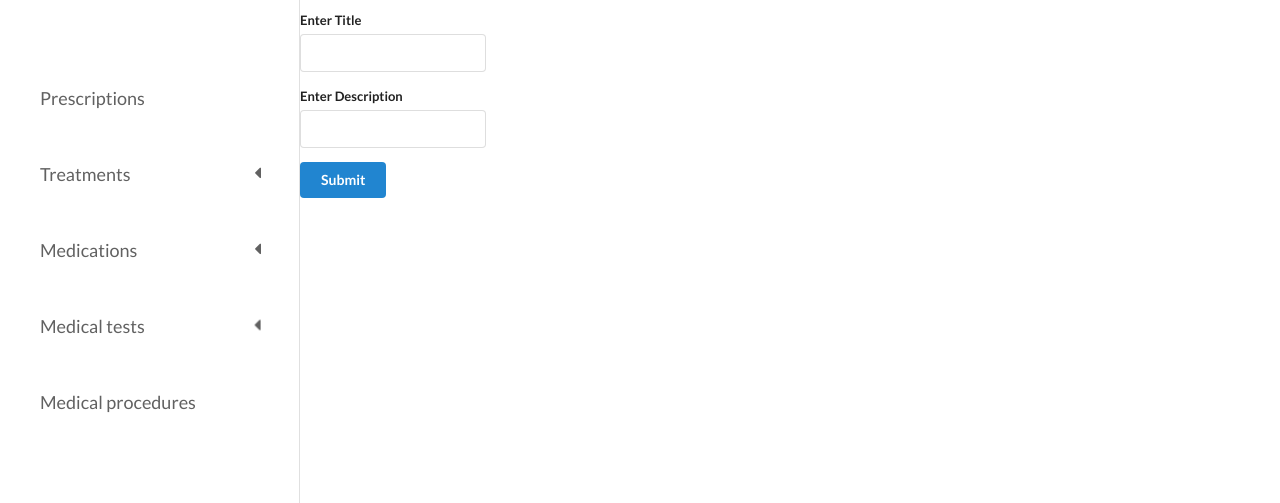
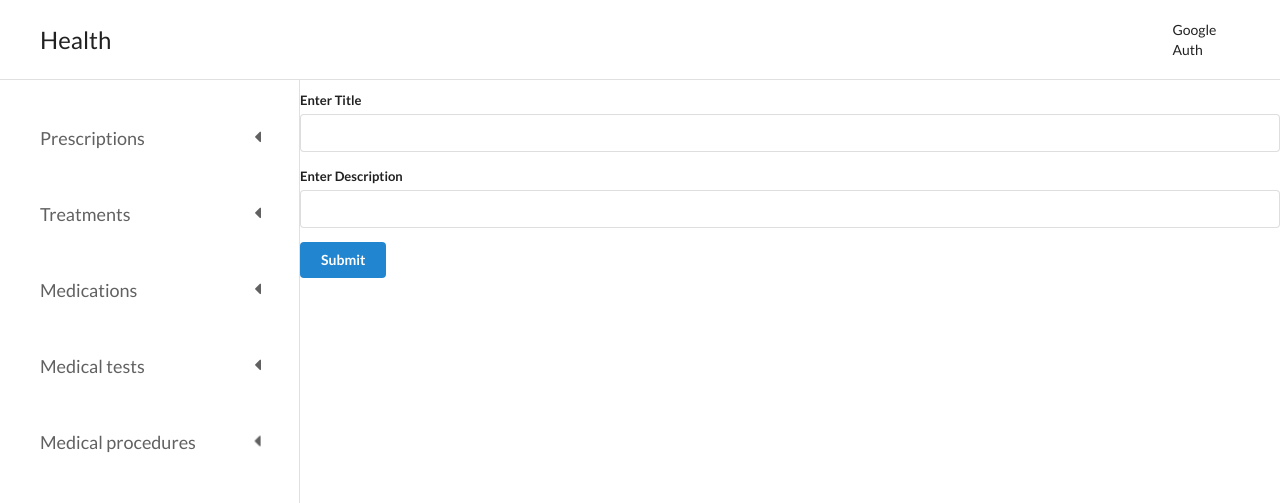
Before and after one commit to pushkarskayarita/health-app, a React app in the folder client/: page /#/prescriptions/new in a window 1280 px wide. Shown: the top 503 px of the page. Built offline with nearby package versions, Linux system fonts and the light colour scheme.

Commit message:
Add Google API library to index.html. Make Header,Sidebar,Logo components. Add css modules for Header and SideBAr components.

```diff
--- a/client/public/index.html
+++ b/client/public/index.html
@@ -11,6 +11,7 @@
     />
 <!--    <link rel="apple-touch-icon" href="%PUBLIC_URL%/logo192.png" />-->
     <link rel="stylesheet" href="https://cdnjs.cloudflare.com/ajax/libs/semantic-ui/2.4.1/semantic.min.css">
+    <script src="https://apis.google.com/js/api.js"></script>
     <!--
       manifest.json provides metadata used when your web app is installed on a
       user's mobile device or desktop. See https://developers.google.com/web/fundamentals/web-app-manifest/
--- a/client/src/components/App.js
+++ b/client/src/components/App.js
@@ -1,19 +1,24 @@
 import React from 'react';
 import { HashRouter, Route } from 'react-router-dom';
+
 import PrescriptionList from "./prescriptions/PrescriptionList";
 import PrescriptionCreate from "./prescriptions/PrescriptionCreate";
 import PrescriptionEdit from "./prescriptions/PrescriptionEdit";
 import PrescriptionDelete from "./prescriptions/PrescriptionDelete";
 import PrescriptionShow from "./prescriptions/PrescriptionShow";
-import Accordion from "./navigation-side-bar/Accordion";
-import { menu } from "../utils/navigationMenu";
-import '../index.css'
+import SideBar from "./navigation-side-bar/SideBar";
+import '../index.css';
+import Header from "./header/Header";
 
 class App extends React.Component {
 	render() {
 		return (
+			<div>
+				<Header />
 				<div className="layout-container">
-				<Accordion items={menu} />
+					<div className="menu-container">
+						<SideBar />
+					</div>
 					<div className="content-container"
 						 style={{ marginTop: '10px' }}>
 						<HashRouter>
@@ -33,6 +38,7 @@ class App extends React.Component {
 						</HashRouter>
 					</div>
 				</div>
+			</div>
 		);
 	}
 }
--- /dev/null
+++ b/client/src/components/google-auth/GoogleAuth.js
@@ -0,0 +1,13 @@
+import React, { Component } from 'react';
+
+class GoogleAuth extends Component {
+	render() {
+		return (
+			<div>
+				Google Auth
+			</div>
+		);
+	}
+}
+
+export default GoogleAuth;
--- /dev/null
+++ b/client/src/components/header/Header.js
@@ -0,0 +1,19 @@
+import React from 'react';
+
+import GoogleAuth from "../google-auth/GoogleAuth";
+import Logo from './Logo'
+import styles from './Header.module.css'
+
+function Header() {
+	return (
+		<div className={styles.headerContainer}>
+			<div className={styles.headerLogoContainer}><Logo/></div>
+			<div className={styles.headerAuthContainer} >
+				<GoogleAuth />
+			</div>
+
+		</div>
+	);
+}
+
+export default Header;
--- /dev/null
+++ b/client/src/components/header/Header.module.css
@@ -0,0 +1,20 @@
+.headerContainer{
+    display: flex;
+    width: 100%;
+    height: 80px;
+    justify-content: space-between ;
+    align-items: center;
+    border-bottom: 1px solid #E0E0E0 ;
+}
+
+.headerLogoContainer{
+    width: 100%;
+    font-size: 24px;
+    display: flex;
+    position: relative;
+    padding: 20px 40px;
+}
+
+.headerAuthContainer{
+    padding: 20px 40px;
+}
--- /dev/null
+++ b/client/src/components/header/Logo.js
@@ -0,0 +1,9 @@
+import React from 'react';
+
+function Logo() {
+	return (
+		<div>Health</div>
+	);
+}
+
+export default Logo;
--- a/client/src/components/navigation-side-bar/Accordion.css
+++ b/client/src/components/navigation-side-bar/Accordion.css
@@ -10,15 +10,8 @@ a:hover{
     color: #FAFAFA;
 }
 
-.accordion-sidebar {
-    height: 100vh;
-    width: 300px;
-    border-right: 1px solid #E0E0E0;
-}
-
 .accordion-wrapper {
     display: flex;
-    margin-top: 40px;
     justify-content: center;
     width: 100%;
     height: 100%;
@@ -60,6 +53,8 @@ a:hover{
 .title.active{
     background-color: #009688;
     color: #FAFAFA;
+    /*color: #009688;*/
+    font-weight: bold;
 }
 
 .item .icon{
@@ -73,7 +68,7 @@ a:hover{
     transform: rotate(0deg);
 }
 
-.item .content {
+.content {
     opacity: 0;
     max-height: 0;
     overflow: hidden;
@@ -86,7 +81,7 @@ a:hover{
     margin: 0;
 }
 
-.item .content.active{
+.content.active{
     max-height: 100%;
     opacity: 1;
 }
--- a/client/src/components/navigation-side-bar/Accordion.js
+++ b/client/src/components/navigation-side-bar/Accordion.js
@@ -30,20 +30,19 @@ const Accordion = ({ items }) => {
 					{item.content.length ? <i className="dropdown icon" /> : null}
 					{item.title}
 				</div>
-				{item.content && item.content.length ? item.content.map(contentItem =>
-					<div key={contentItem}
-						 className={`content ${active}`}><p>{contentItem}</p></div>) : null}
+				<div className={`content ${active}`}>
+					{item.content && item.content.length ? item.content.map(contentItem =>
+						<p>{contentItem}</p>) : null}
+				</div>
+
 			</div>
 		);
 	});
 
 	return (
-
-		<div className="accordion-sidebar">
-			<div className="accordion-wrapper">
-				<div className="accordion">
-					{renderedItems}
-				</div>
+		<div className="accordion-wrapper">
+			<div className="accordion">
+				{renderedItems}
 			</div>
 		</div>
 	);
--- /dev/null
+++ b/client/src/components/navigation-side-bar/SideBar.js
@@ -0,0 +1,15 @@
+import React from 'react';
+
+import { menu } from "../../utils/navigationMenu";
+import styles from './SideBar.module.css';
+import Accordion from "./Accordion";
+
+function SideBar() {
+	return (
+		<div className={styles.sidebarContainer}>
+			<Accordion items={menu} />
+		</div>
+	);
+}
+
+export default SideBar;
--- /dev/null
+++ b/client/src/components/navigation-side-bar/SideBar.module.css
@@ -0,0 +1,8 @@
+.sidebarContainer{
+    width: 100%;
+    height: 100%;
+    display: flex;
+    flex-direction: column;
+    border-right: 1px solid #E0E0E0;
+    position: relative;
+}
--- a/client/src/index.css
+++ b/client/src/index.css
@@ -8,6 +8,16 @@ a:hover{
    flex-wrap: wrap;
 }
 
+.menu-container{
+   display: flex;
+   flex: 1;
+   max-width: 300px;
+   height: 1px;
+   min-height: 100vh;
+   position: relative;
+   overflow-y:auto ;
+}
+
 .content-container{
-
+    flex: 2;
 }
--- a/client/src/utils/navigationMenu.js
+++ b/client/src/utils/navigationMenu.js
@@ -1,7 +1,7 @@
 export const menu = [
 	{
 		title: "Prescriptions",
-		content: [],
+		content: ["Prescription list"],
 	},
 	{
 		title: "Treatments",
@@ -20,7 +20,6 @@ export const menu = [
 	},
 	{
 		title: "Medical procedures",
-		content: [],
+		content: ["Medical procedures"],
 	}
-
 ];
```
Lines whose indentation alone changed are shown as unchanged.
